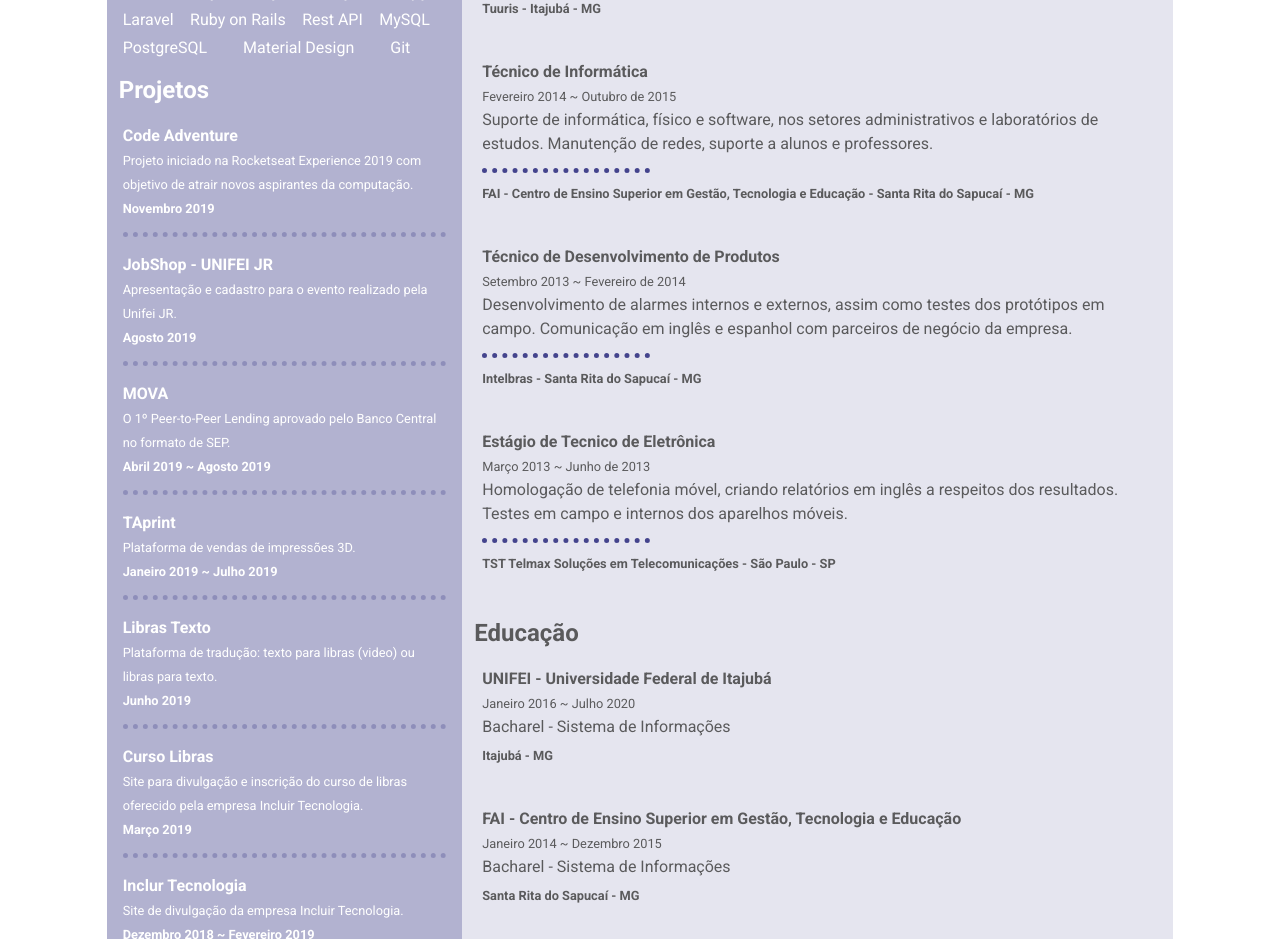
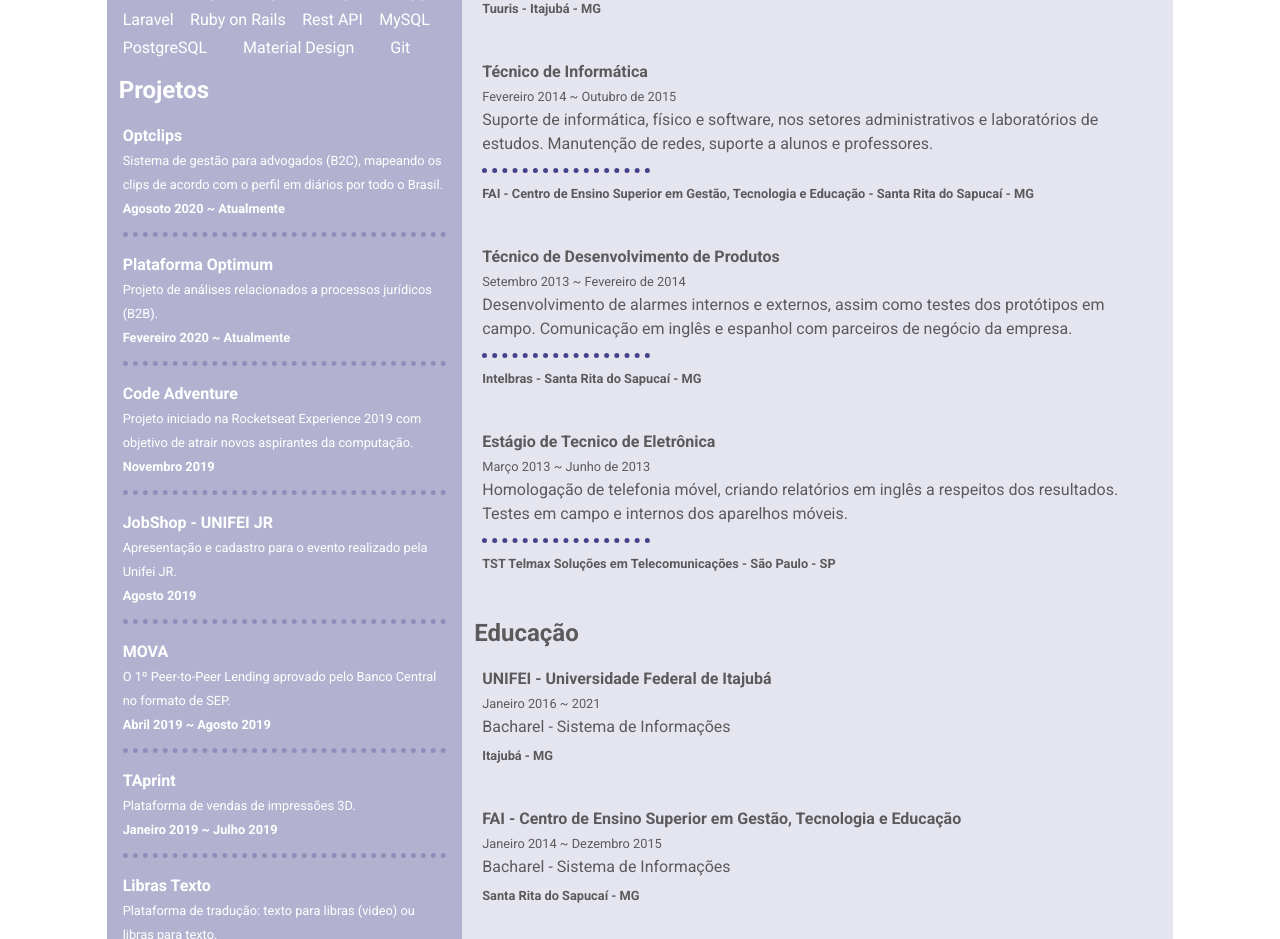
Before and after one commit to BrunoLambert/resume, a Nuxt app: page / in a window 1280 px wide. Shown: the part 860-1799 px from the top of the page. Built offline with nearby package versions, Linux system fonts and the light colour scheme.

Commit message:
Projects and Dates

```diff
--- a/pages/index.vue
+++ b/pages/index.vue
@@ -11,7 +11,7 @@
       <div class="mt-5">
         <h2>Contato</h2>
         <p>E-mail: brunofsclambert@gmail.com</p>
-        <p>Telefone: (35) 98713-0622</p>
+        <p>Telefone: (11) 94856-0966</p>
       </div>
       <div class="mt-5">
         <h2>Principais habilidades</h2>
@@ -113,7 +113,7 @@
             <v-icon class="mr-3 whatsapp-icon">
               fab fa-whatsapp-square
             </v-icon>
-            <b>Whatsapp: <a href="https://api.whatsapp.com/send?phone=5535987130622" target="_blank">+55 35 98713-0622</a></b>
+            <b>Whatsapp: <a href="https://api.whatsapp.com/send?phone=5511948560966" target="_blank">+55 35 98713-0622</a></b>
           </v-flex>
           <v-flex xs12 mb-5 class="text-center text-md-left">
             <v-icon class="mr-3 skype-icon">
@@ -175,6 +175,20 @@
       'Metodologias Ágeis (SCRUM, KANBAN)'
     ],
     projects: [
+      {
+        name: 'Optclips',
+        description: 'Sistema de gestão para advogados (B2C), mapeando os clips de acordo com o perfil em diários por todo o Brasil.',
+        period: 'Agosoto 2020 ~ Atualmente',
+        link: 'https://optclips.com.br/',
+        company: 'Optimum Soluções'
+      },
+      {
+        name: 'Plataforma Optimum',
+        description: 'Projeto de análises relacionados a processos jurídicos (B2B).',
+        period: 'Fevereiro 2020 ~ Atualmente',
+        link: 'https://www.optimumsolucoes.com/',
+        company: 'Optimum Soluções'
+      },
       {
         name: 'Code Adventure',
         description: 'Projeto iniciado na Rocketseat Experience 2019 com objetivo de atrair novos aspirantes da computação.',
@@ -295,7 +309,7 @@
         school: 'UNIFEI - Universidade Federal de Itajubá',
         degree: 'Bacharel - Sistema de Informações',
         startedAt: 'Janeiro 2016',
-        finishedAt: 'Julho 2020',
+        finishedAt: '2021',
         location: 'Itajubá - MG'
       },
       {
```
